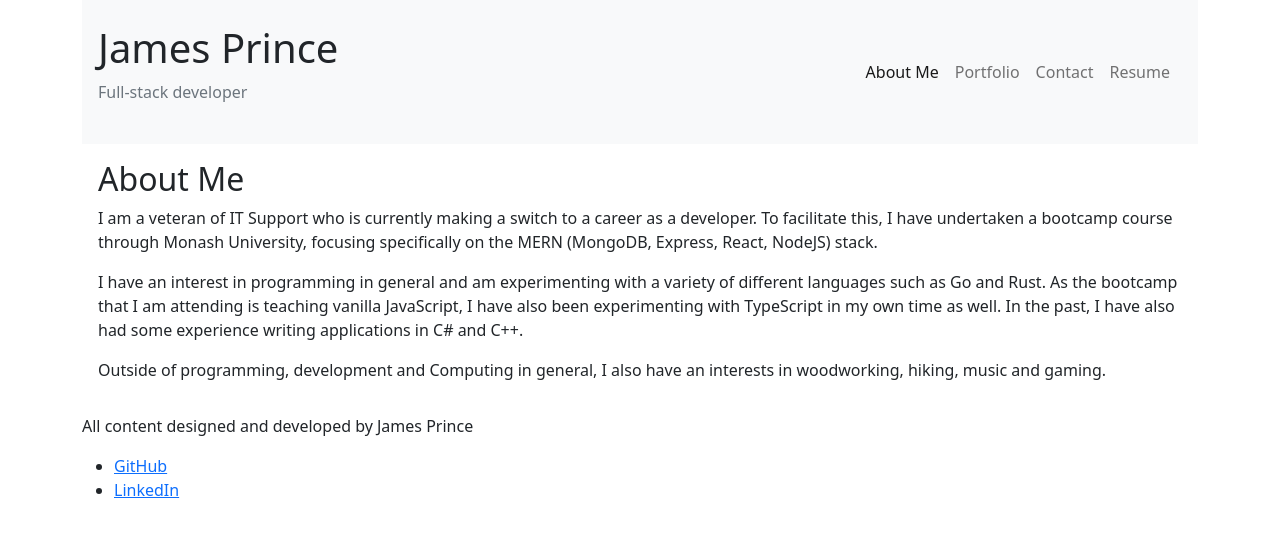
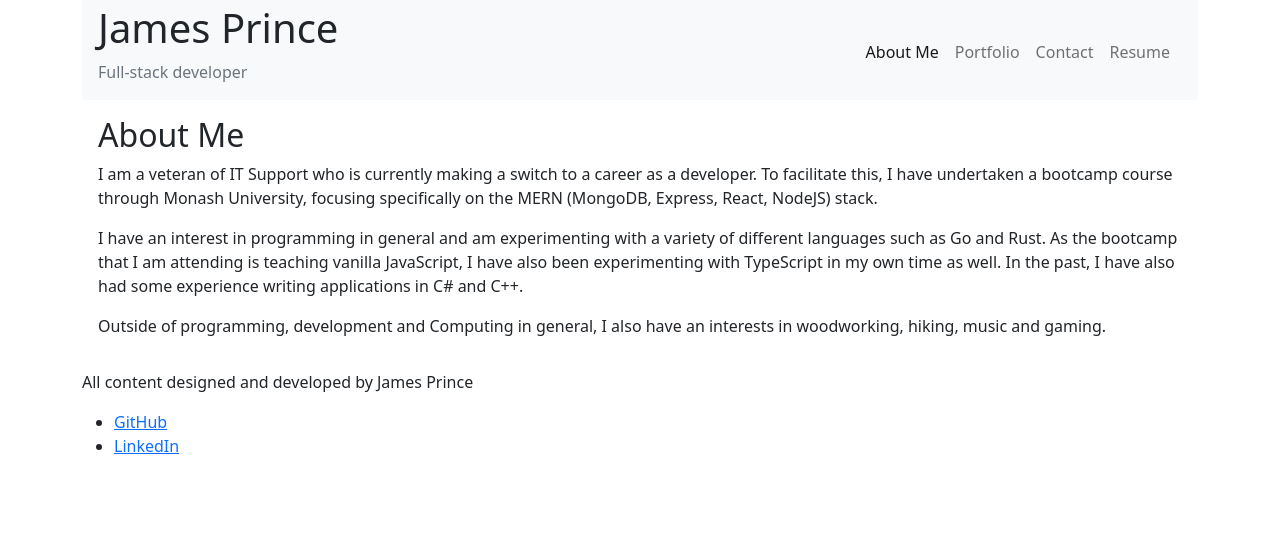
Before and after one commit to Auralise/react-portfolio, a React (Create React App) app: page / in a window 1280 px wide. Shown: the top 534 px of the page. Built offline with nearby package versions, Linux system fonts and the light colour scheme.

Commit message:
Finished baseline styling for header and nav bar

```diff
--- a/src/components/navigation.js
+++ b/src/components/navigation.js
@@ -2,7 +2,7 @@ import React from "react";
 
 const Navigation = ({currentPage, handlePageChange}) => {
     return (
-        <ul className="navigation navbar-nav mb-2 ms-lg-auto me-lg-1 mb-lg-0">
+        <ul className="navigation navbar-nav mb-2 me-lg-1 mb-lg-0">
             <li className="nav-item">
                 <a
                 href="#about"
--- a/src/components/siteContainer.js
+++ b/src/components/siteContainer.js
@@ -37,10 +37,10 @@ const SiteContainer = () => {
 
     return (
         <div className="site-wrapper container container-md">
-            <header className="header-content bg-light p-lg-3">
+            <header className="header-content bg-light pt-lg-1 ps-lg-3 pe-lg-3 d-flex">
                 {/* TODO: Colours */}
-                <nav className="navbar navbar-expand-lg d-lg-flex">
-                    <Header handlePageChange={handlePageChange} />
+                <Header handlePageChange={handlePageChange} />
+                <nav className="navbar navbar-expand-lg ms-auto">
                     <Navigation currentPage={currentPage} handlePageChange={handlePageChange} />
                 </nav>
             </header>
@@ -49,7 +49,7 @@ const SiteContainer = () => {
                 {renderPage(currentPage)}
             </main>
 
-            <footer className="footer-content">
+            <footer className="footer-content sticky-bottom">
                 <Footer />
             </footer>
         </div>
```
